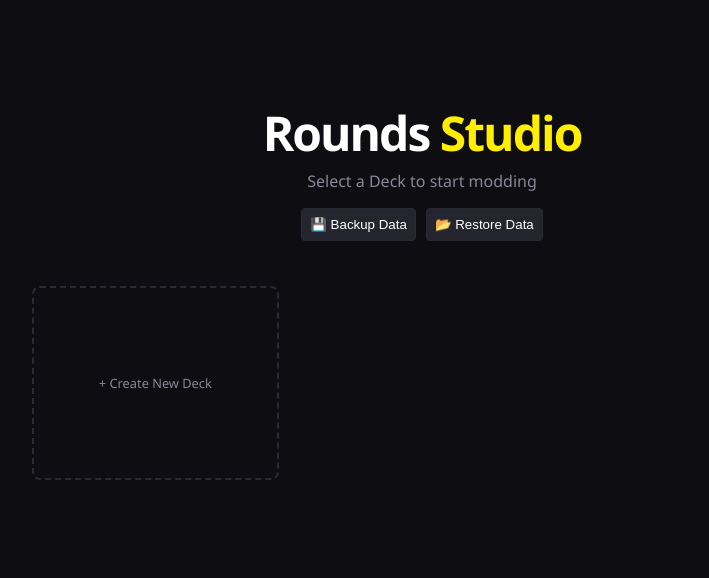
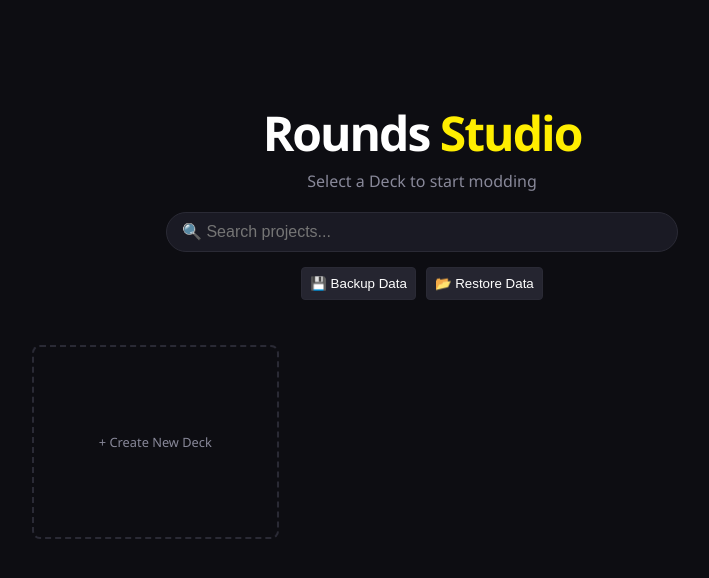
Before and after one commit to GolfinhoFu/rouds-studio, a React (Vite) app: page / in a window 1280 px wide. Shown: the top 578 px of the page, without its empty margins (218-927 px from the left). Built offline with nearby package versions, Linux system fonts and the light colour scheme.

Commit message:
refactor: optimize project search with useMemo and null checks

```diff
--- a/src/components/Launcher.jsx
+++ b/src/components/Launcher.jsx
@@ -6,6 +6,7 @@ const Launcher = () => {
     const [isModalOpen, setModalOpen] = useState(false);
     const [newProjName, setNewProjName] = useState("");
     const [newProjStrategy, setNewProjStrategy] = useState("Vanilla");
+    const [searchTerm, setSearchTerm] = useState("");
 
     const handleCreate = () => {
         if (!newProjName) return;
@@ -14,12 +15,30 @@ const Launcher = () => {
         setNewProjName("");
     };
 
+    const filteredProjects = React.useMemo(() => {
+        const projects = appData?.projects || [];
+        return projects
+            .filter(p => (p.name || '').toLowerCase().includes(searchTerm.toLowerCase()))
+            .sort((a, b) => (b.lastEdited || 0) - (a.lastEdited || 0));
+    }, [appData?.projects, searchTerm]);
+
     return (
         <div className="launcher-screen">
             <div className="launcher-content">
                 <div className="launcher-header">
                     <h1>Rounds <span>Studio</span></h1>
                     <p>Select a Deck to start modding</p>
+
+                    <div className="search-bar-container">
+                        <input
+                            type="text"
+                            className="search-input"
+                            placeholder="🔍 Search projects..."
+                            aria-label="Search projects"
+                            value={searchTerm}
+                            onChange={(e) => setSearchTerm(e.target.value)}
+                        />
+                    </div>
                     <div style={{ marginTop: 15, display: 'flex', gap: 10, justifyContent: 'center' }}>
                         <button className="toolbox-btn" style={{ width: 'auto', display: 'inline-block' }} onClick={exportData}>💾 Backup Data</button>
                         <button className="toolbox-btn" style={{ width: 'auto', display: 'inline-block' }} onClick={() => document.getElementById('restore-input').click()}>📂 Restore Data</button>
@@ -45,7 +64,7 @@ const Launcher = () => {
                         <span>+ Create New Deck</span>
                     </div>
 
-                    {[...appData.projects].sort((a, b) => b.lastEdited - a.lastEdited).map(p => (
+                    {filteredProjects.map(p => (
                         <div key={p.id} className="project-card" role="button" tabIndex={0} onClick={() => openProject(p.id)}>
                             <div>
                                 <h3>{p.name}</h3>
--- a/src/index.css
+++ b/src/index.css
@@ -60,6 +60,30 @@ body {
 .launcher-header p {
     color: var(--text-muted);
     margin-top: 5px;
+}
+
+.search-bar-container {
+    margin-top: 20px;
+    display: flex;
+    justify-content: center;
+}
+
+.search-input {
+    width: 60%;
+    padding: 10px 15px;
+    border-radius: 20px;
+    border: 1px solid var(--border);
+    background: #1a1a24;
+    color: #fff;
+    font-size: 1rem;
+    transition: 0.2s;
+    outline: none;
+    text-align: left;
+}
+
+.search-input:focus {
+    border-color: var(--accent);
+    box-shadow: 0 0 10px color-mix(in srgb, var(--accent) 20%, transparent);
 }
 
 .project-grid {
```
